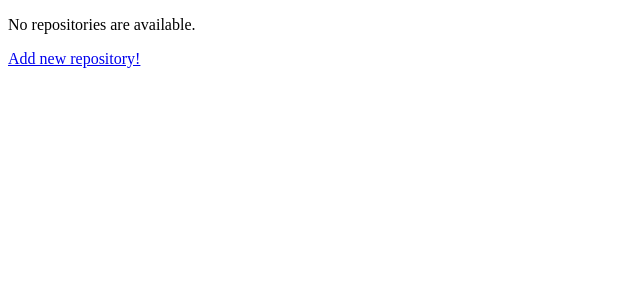
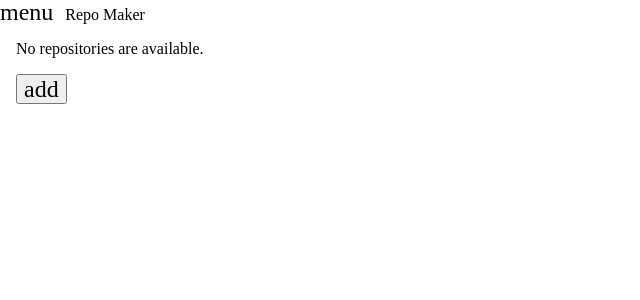
Before and after one commit to f-droid/repomaker, a Django app: page / in a window 1280 px wide. Shown: the top 300 px of the page, without its empty margins (0-640 px from the left). Run offline with Django 3.2, Linux system fonts and the light colour scheme; data comes from the database, SQL or seed files in the repository; data that the repository does not hold is empty; style sheets or scripts are compiled from the project's sources; parts of the project's set-up code (start-up, migrations or seed data) failed here and were passed over; some libraries are stand-ins or nearby versions.

Commit message:
Add rudimentary styling via Sass
This requires some node modules to be set up with npm

```diff
--- /dev/null
+++ b/maker/static/maker/css/_material-design-icons.scss
@@ -0,0 +1,36 @@
+$material-design-font-path: unquote(get-setting(NODE_MODULES_URL) + "material-design-icons/iconfont/");
+@font-face {
+  font-family: 'Material Icons';
+  font-style: normal;
+  font-weight: 400;
+  src: local('Material Icons'),
+       local('MaterialIcons-Regular'),
+       url($material-design-font-path + 'MaterialIcons-Regular.woff2') format('woff2'),
+       url($material-design-font-path + 'MaterialIcons-Regular.woff') format('woff'),
+       url($material-design-font-path + 'MaterialIcons-Regular.ttf') format('truetype');
+}
+
+.material-icons {
+  font-family: 'Material Icons';
+  font-weight: normal;
+  font-style: normal;
+  font-size: 24px;  /* Preferred icon size */
+  display: inline-block;
+  line-height: 1;
+  text-transform: none;
+  letter-spacing: normal;
+  word-wrap: normal;
+  white-space: nowrap;
+  direction: ltr;
+
+  /* Support for all WebKit browsers. */
+  -webkit-font-smoothing: antialiased;
+  /* Support for Safari and Chrome. */
+  text-rendering: optimizeLegibility;
+
+  /* Support for Firefox. */
+  -moz-osx-font-smoothing: grayscale;
+
+  /* Support for IE. */
+  font-feature-settings: 'liga';
+}
--- /dev/null
+++ b/maker/static/maker/css/style.scss
@@ -0,0 +1,29 @@
+@import "_material-design-icons";
+
+$roboto-font-path: unquote(get-setting(NODE_MODULES_URL) + "roboto-fontface/fonts");
+@import "roboto-fontface/css/roboto/sass/roboto-fontface";
+
+@import "material-components-web/material-components-web";
+
+body {
+	margin: 0;
+}
+
+main {
+	margin: 16px;
+}
+
+a.rm-no-underline {
+	text-decoration: none;
+}
+
+.mdc-toolbar .material-icons {
+    text-decoration: none;
+    cursor: pointer;
+    padding-right: 8px;
+}
+
+.mdc-card img {
+	float: left;
+	margin-right: 1em;
+}
--- a/maker/templates/maker/base.html
+++ b/maker/templates/maker/base.html
@@ -1,12 +1,26 @@
 <!DOCTYPE html>
+{% load sass_tags %}
 <html lang="en">
 <head>
-    <title>Repo Maker - {% block title %}{% endblock %}</title>
+	<meta charset="utf-8">
+	<meta name="viewport" content="width=device-width,initial-scale=1">
+	<title>Repo Maker - {% block title %}{% endblock %}</title>
+	<link href="{% sass_src 'maker/css/style.scss' %}" rel="stylesheet" type="text/css" media="all">
 </head>
 
-<body>
-<div id="content">
-    {% block content %}{% endblock %}
-</div>
+<body class="mdc-typography ">
+<header class="mdc-toolbar">
+	<section class="mdc-toolbar__section mdc-toolbar__section--align-start">
+		<a class="material-icons">menu</a>
+		<span class="mdc-toolbar__title">Repo Maker</span>
+	</section>
+	<section class="mdc-toolbar__section mdc-toolbar__section--align-end" role="toolbar">
+	</section>
+</header>
+<main>
+	<div id="content">
+		{% block content %}{% endblock %}
+	</div>
+</main>
 </body>
 </html>
--- a/maker/templates/maker/index.html
+++ b/maker/templates/maker/index.html
@@ -1,18 +1,36 @@
 {% extends "./base.html" %}
+{% load humanize %}
 
 {% block title %}Repository List{% endblock %}
 
 {% block content %}
 
 {% if repositories %}
-<ul>
-    {% for repo in repositories %}
-    <li><a href="{% url 'repo' repo.id %}"><img src="{{ repo.icon.url }}"/> {{ repo.name }}</a></li>
-    {% endfor %}
-</ul>
+
+<div class="mdc-layout-grid">
+	{% for repo in repositories %}
+	<a href="{% url 'repo' repo.id %}" class="mdc-layout-grid__cell mdc-layout-grid__cell--span-4 rm-no-underline">
+		<div class="mdc-card mdc-ripple-surface">
+			<section class="mdc-card__primary">
+				<img src="{{ repo.icon.url }}"/>
+				<h1 class="mdc-card__title mdc-card__title">{{ repo.name }}</h1>
+				<h2 class="mdc-card__subtitle">Last published: {{repo.last_publication_date|naturaltime|default:"Never" }}</h2>
+			</section>
+			<section class="mdc-card__supporting-text">{{ repo.description }}</section>
+		</div>
+	</a>
+	{% endfor %}
+</div>
 {% else %}
 <p>No repositories are available.</p>
 {% endif %}
-<a href="{% url 'add_repo' %}">Add new repository!</a>
+
+<div class="mdc-layout-grid">
+	<a href="{% url 'add_repo' %}" class="mdc-layout-grid__cell mdc-layout-grid__cell--span-12 rm-no-underline" style="text-align: right;">
+		<button class="mdc-fab material-icons">
+			<span class="mdc-fab__icon">add</span>
+		</button>
+	</a>
+</div>
 
 {% endblock content %}
```
Also changed, not shown: RepoMaker/settings.py (+18 -0 lines), requirements.txt (+6 -4 lines).
